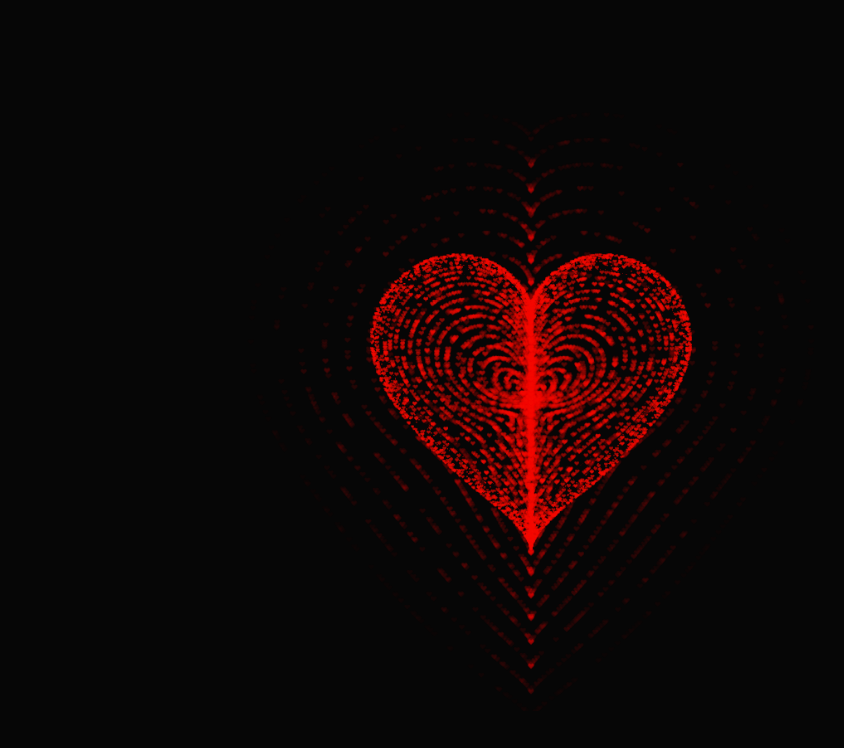
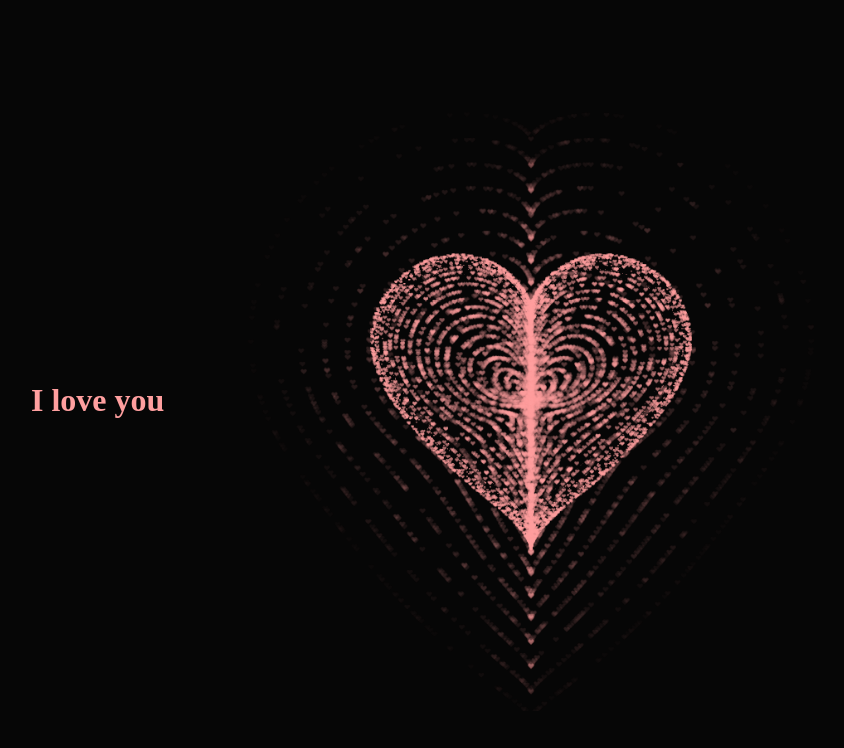
Before and after one commit to Caovandah/love, a plain HTML site: page index.html in a window 1280 px wide. Shown: the whole page, without its empty margins (109-953 px from the left). Drawn offline with Linux system fonts and the light colour scheme; animation ran at ten frames a second.

Commit message:
Upload màu

```diff
--- a/index.html
+++ b/index.html
@@ -25,6 +25,7 @@
     <body>
         <div class="box">
             <canvas id="pinkboard"></canvas>
+            <h1 class="title">I love you</h1>
         </div>
         <script>
             var settings = {
@@ -220,7 +221,7 @@
                     }
                     context.closePath();
                     // create the fill
-                    context.fillStyle = '#f50b02';
+                    context.fillStyle = '#FF9F9F';
                     context.fill();
                     // create the image
                     var image = new Image();
--- a/style.css
+++ b/style.css
@@ -12,7 +12,7 @@ body {
     left: 50%;
     transform: translate(-50%, -50%);
     display: flex;
-    flex-direction: column;
+    align-items: center;
 }
 
 #pinkboard {
@@ -27,7 +27,7 @@ body {
 #pinkboard:after {
     content: '';
     position: absolute;
-    background: #d63031;
+    background: #ff9f9f;
     width: 100px;
     height: 160px;
     border-top-left-radius: 50px;
@@ -47,6 +47,12 @@ body {
     transform-origin: 100% 100%;
 }
 
+.title {
+    color: #ff9f9f;
+    position: absolute;
+    text-align: center;
+}
+
 @keyframes animate {
     0% {
         transform: scale(1);
```
